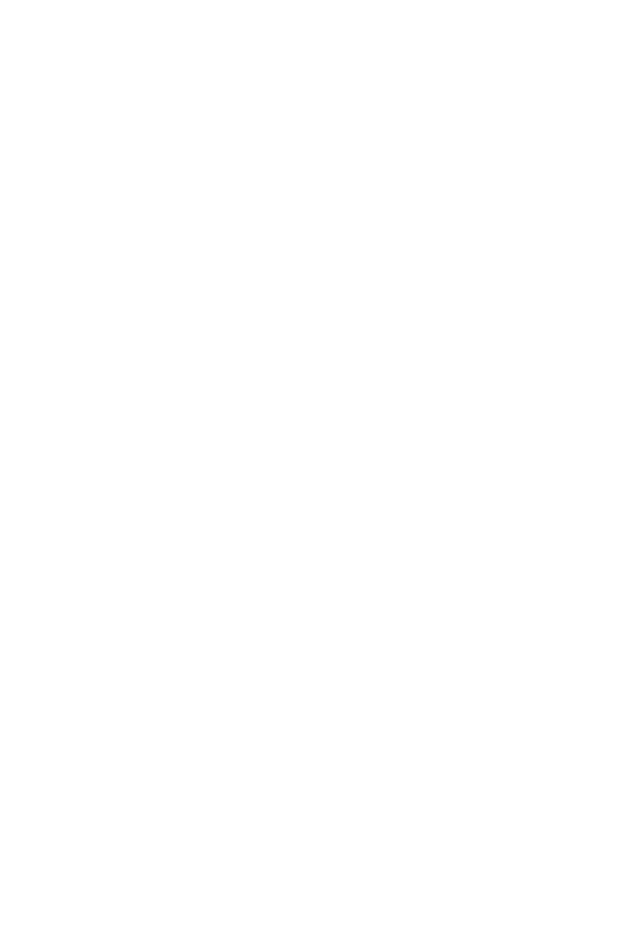
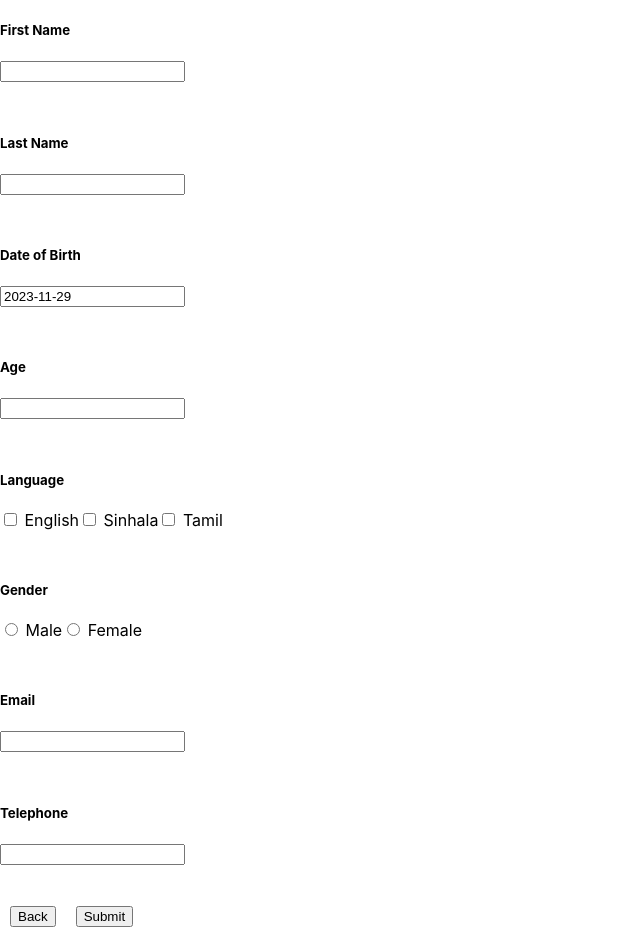
Before and after one commit to NayanahariRanasinghe/React_Test_App_2023_11_29, a React (Create React App) app: page /AddDetailsForm in a window 1280 px wide. Shown: the top 952 px of the page, without its empty margins (0-640 px from the left). Before the commit the page ends 800 px from the top, so only its background shows below. Built offline with nearby package versions, Linux system fonts and the light colour scheme.

Commit message:
form changes

```diff
--- a/src/App.js
+++ b/src/App.js
@@ -1,13 +1,10 @@
 // import logo from './logo.svg';
 import React from 'react';
 import './App.css';
-import { Router, Switch, Route, withRouter } from "react-router-dom";
+import { Switch, Route } from "react-router-dom";
 import Login from './components/login/Login';
 import ShowDetails from './components/showDetails/ShowDetails';
 import AddDetailsForm from './components/forms/AddDetailsForm';
-
-import { createBrowserHistory } from 'history';
-const history = createBrowserHistory();
 
 class App extends React.Component {
 
@@ -16,14 +13,14 @@ class App extends React.Component {
   // }
 
   render(){
-    return (<Router history={history}>
+    return (
       <Switch>
-        {/* <Route path="/ShowDetails"><ShowDetails /></Route> */}
-        <Route exact path="/" ><AddDetailsForm isNewForm={true} userDetailsList={null}/></Route>
-        {/* <Route exact path="/" ><Login /></Route> */}
-      </Switch></Router>
+        <Route path="/ShowDetails" exact><ShowDetails /></Route>
+        <Route path="/AddDetailsForm" exact><AddDetailsForm /></Route>
+        <Route path="/" exact><Login /></Route>
+      </Switch>
     );
   }
 }
 
-export default withRouter(App);
+export default App;
--- a/src/components/forms/AddDetailsForm.js
+++ b/src/components/forms/AddDetailsForm.js
@@ -1,6 +1,6 @@
 import React, { useEffect, useState } from 'react'
-import { withRouter } from "react-router-dom";
-import { Row } from 'react-bootstrap';
+import { withRouter,useHistory,useLocation } from "react-router-dom";
+import { Button, Row, Col } from 'react-bootstrap';
 import DatePicker from 'react-datepicker'
 import 'react-datepicker/dist/react-datepicker.css'
 
@@ -12,12 +12,17 @@ const formSyles = {
 }
 
 
-function AddDetailsForm({ isNewForm, userDetailsList }) {
+function AddDetailsForm() {
 
+  const history=useHistory();
+  const location=useLocation();
   const [passUserDetails, setPassUserDetails] = useState(null);
+  const [firstName, setFirstName] = useState(null);
+  const [lastName, setLastName] = useState(null);
+  const [selectedGender, setSelectedGender] = useState(null);
   const [selectedLanguage, setSelectedLanguage] = useState(null);
-  const [selectedGender, setSelectedGender] = useState(null);
   const [selectedDOB, setSelectedDOB] = useState(null);
+  const [age, setAge] = useState(null);
   const [email, setEmail] = useState('');
   const [isValidEmail, setIsValidEmail] = useState(true);
   const [phoneNumber, setPhoneNumber] = useState('');
@@ -71,15 +76,75 @@ function AddDetailsForm({ isNewForm, userDetailsList }) {
     }
   }
 
+  const getFirstName=(details)=>{
+    if(details && details!==null){
+      let name = details.find(a=>a.id===1);
+      if(name){
+        setFirstName(name.nalue);
+      }
+    }
+  }
+
+  const getLastName=(details)=>{
+    if(details && details!==null){
+      let name = details.find(a=>a.id===2);
+      if(name){
+        setLastName(name.nalue);
+      }
+    }
+  }
+
+  const getDOB=(details)=>{
+    if(details && details!==null){
+      let dob = details.find(a=>a.id===3);
+      if(dob){
+        setSelectedDOB(new Date(dob.value));
+      }
+    }
+  }
+
+  const getAge=(details)=>{
+    if(details && details!==null){
+      let age = details.find(a=>a.id===4);
+      if(age){
+        setAge(age.value);
+      }
+
+      let emailPass = details.find(a=>a.id===7);
+      if(emailPass){
+        setEmail(emailPass.value);
+      }
+
+      let tele = details.find(a=>a.id===8);
+      if(tele){
+        setPhoneNumber(tele.value);
+      }
+    }
+  }
+
   useEffect(() => {
+    const isNewForm = location.state?.isNewForm;
+    const userDetailsList = location.state?.userDetailsList;
     console.log('isNewForm:-', isNewForm);
     console.log('userDetailsList:-', userDetailsList);
     if (userDetailsList !== null) {
       setPassUserDetails(userDetailsList);
       getSelectedLanguage(userDetailsList);
       getSelectedGender(userDetailsList);
+      getFirstName(userDetailsList);
+      getLastName(userDetailsList);
+      getDOB(userDetailsList);
+      getAge(userDetailsList);
     }
-  }, [isNewForm, userDetailsList])
+  }, []);
+
+  const onGoBack=()=>{
+    history.goBack();
+  }
+
+  const onSubmit=()=>{
+    history.push('/ShowDetails');
+  }
 
   return (
     <div>
@@ -87,13 +152,13 @@ function AddDetailsForm({ isNewForm, userDetailsList }) {
         style={formSyles.rowStyle}
       >
         <h5>First Name</h5>
-        <input name='firstName' onChange={(e) => { console.log(e.target.value); }} />
+        <input name='firstName' value={firstName} onChange={(e) => { console.log(e.target.value); setFirstName(e.target.value); }} />
       </Row>
       <Row
         style={formSyles.rowStyle}
       >
         <h5>Last Name</h5>
-        <input name='lastName' onChange={(e) => { console.log(e.target.value); }} />
+        <input name='lastName' value={lastName} onChange={(e) => { console.log(e.target.value); setLastName(e.target.value);}} />
       </Row>
       <Row
         style={formSyles.rowStyle}
@@ -114,7 +179,7 @@ function AddDetailsForm({ isNewForm, userDetailsList }) {
         style={formSyles.rowStyle}
       >
         <h5>Age</h5>
-        <input name='age' inputMode='numeric' onChange={(e) => { console.log(e.target.value); }} />
+        <input name='age' value={age} inputMode='numeric' onChange={(e) => { console.log(e.target.value); setAge(e.target.value)}} />
       </Row>
       <Row
         style={formSyles.rowStyle}
@@ -135,7 +200,7 @@ function AddDetailsForm({ isNewForm, userDetailsList }) {
         style={formSyles.rowStyle}
       >
         <h5>Email</h5>
-        <input name='email' onChange={(e) => { console.log(e.target.value); handleEmailChange(e); }} />
+        <input name='email' value={email} onChange={(e) => { console.log(e.target.value); handleEmailChange(e); }} />
         {email !== '' && !isValidEmail && <p style={{ color: 'red' }}>Please enter a valid email address.</p>}
       </Row>
       <Row
@@ -159,6 +224,27 @@ function AddDetailsForm({ isNewForm, userDetailsList }) {
         )} */}
         {phoneNumber !== '' && !isValid && <p style={{ color: 'red' }}>Invalid Phone Number.</p>}
       </Row>
+      <Row
+        style={{
+          ...formSyles.rowStyle,
+          display:'flex'
+        }}
+      >
+        <Col
+        style={{
+          padding:10
+        }}
+        >
+          <Button onClick={()=>onGoBack()}>Back</Button>
+        </Col>
+        <Col
+          style={{
+          padding:10
+        }}
+        >
+          <Button onClick={()=>onSubmit()} >Submit</Button>
+        </Col>
+      </Row>
     </div>
   )
 }
--- a/src/components/showDetails/ShowDetails.js
+++ b/src/components/showDetails/ShowDetails.js
@@ -40,6 +40,7 @@ function ShowDetails() {
 
 
   const onClickHandle=(isNew)=>{
+    console.log(isNew);
     if(isNew){
       history.push("/AddDetailsForm",{isNewForm:true,userDetailsList:null})
     }
```
Also changed, not shown: package.json (+9 -9 lines), src/index.js (+7 -6 lines), 1 other file (tests, documents, lock files or other folders).
